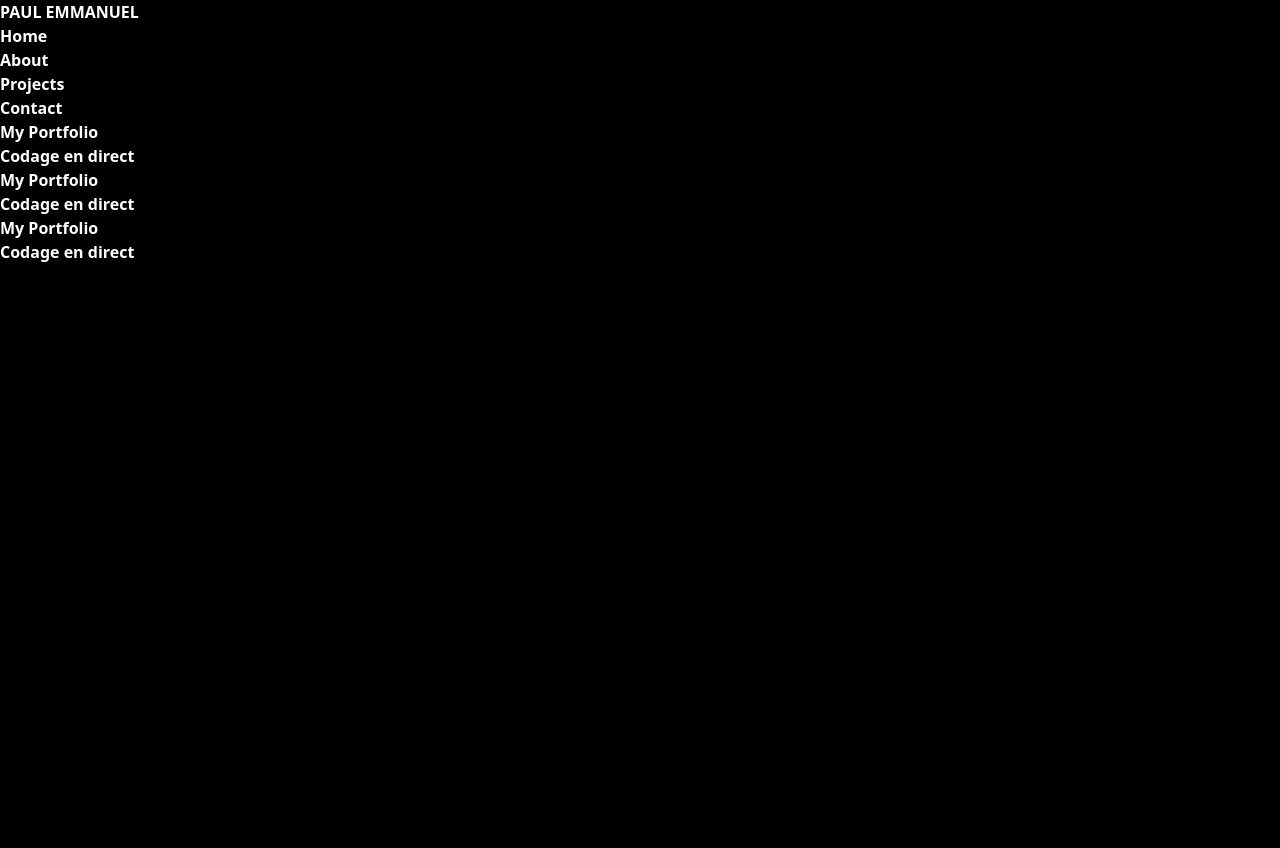
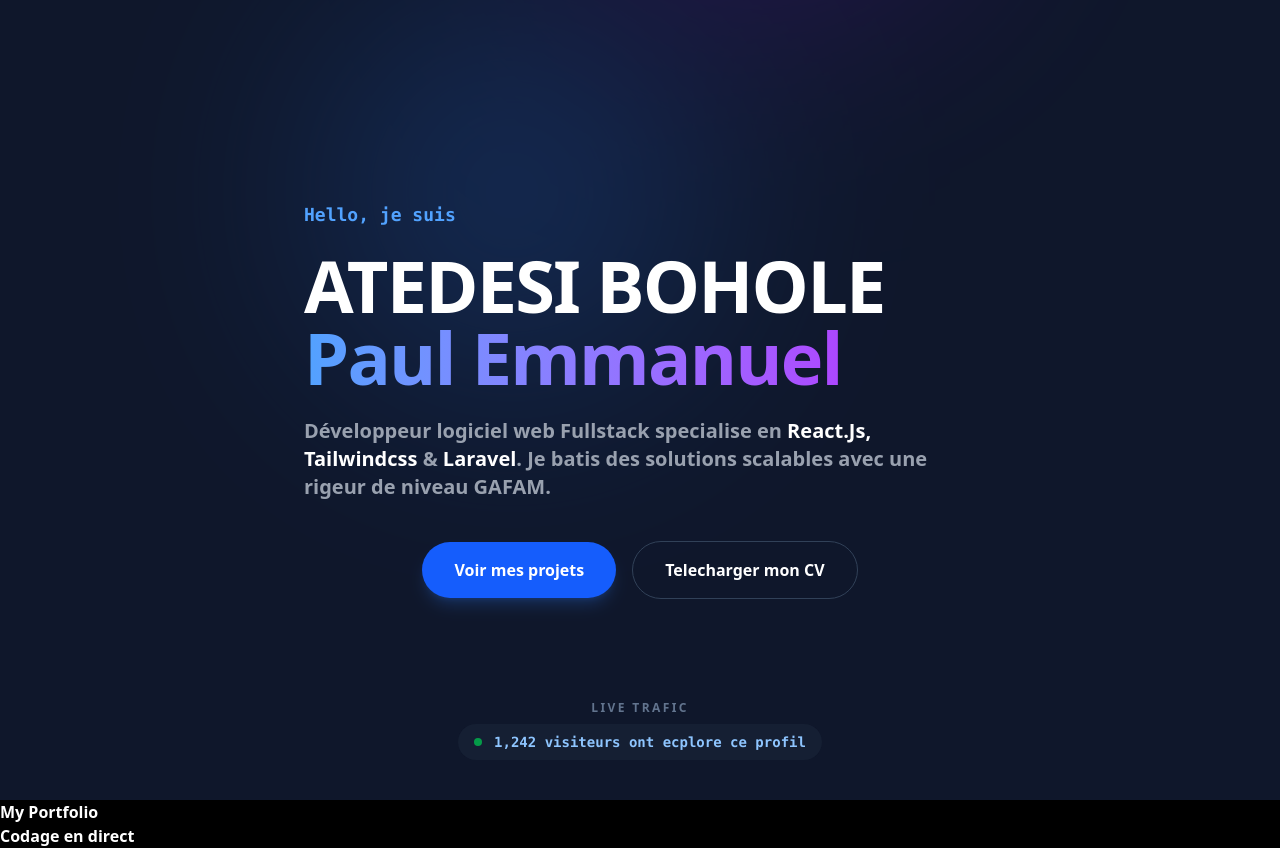
Before and after one commit to atedesi22/MyPortFolio, a React (Vite) app: page / in a window 1280 px wide. Before the commit the page ends 800 px from the top, so only its background shows below. Built offline with nearby package versions, Linux system fonts and the light colour scheme.

Commit message:
header section

```diff
--- a/package.json
+++ b/package.json
@@ -11,6 +11,7 @@
   },
   "dependencies": {
     "@tailwindcss/vite": "^4.1.18",
+    "framer-motion": "^12.29.2",
     "lucide-react": "^0.563.0",
     "react": "^19.2.0",
     "react-dom": "^19.2.0",
--- a/src/components/Header.jsx
+++ b/src/components/Header.jsx
@@ -0,0 +1,62 @@
+import { useEffect, useState } from "react"
+import {motion} from 'framer-motion';
+
+
+const Header = () => {
+    const [visitCount, setVisitCount] = useState(0);
+
+    useEffect(() => {
+        const savedVisits = localStorage.getItem('visitor_count') || 1240;
+        const newCount = parseInt(savedVisits) + 1;
+        setVisitCount(newCount);
+        localStorage.setItem('visitor_count', newCount);
+    }, [])
+
+    return(
+        <>
+            <section className="relative h-screen flex flex-col justify-center items-center  bg-slate-900 overflow-hidden ">
+                <div className="absolute top-0 left-0 w-full opacity-20 pointer-events-none">
+                    <div className="absolute top-1/4 left-1/4 w-96 h-96 bg-blue-500 rounded-full filter blur-[120px]"></div>
+                    <div className=" absolute bottom-1/4 right-1/4 w-96 h-96 bg-purple-600 rounded-full filter blur-[120px]"></div>
+                </div>
+
+                <motion.div
+                    initial ={{ opacity: 0, y:20 }}
+                        animate={{ opacity:1, y:0 }}
+                        transition={{ duration:0.8 }}
+                        className="z-10 tect-center p-4">
+                    <h2 className="text-blue-400 font-mono mb-5 text-lg">Hello, je suis</h2>
+                    <h1 className="text-5xl md:text-7xl font-bold mb-6 tracking-tight">ATEDESI BOHOLE <br/>
+                    <span className="text-transparent bg-clip-text bg-gradient-to-r from-blue-400 to-purple-500">Paul Emmanuel</span></h1>
+
+                    <p className="max-w-2xl mx-auto text-gray-400 text-lg md:text-xl mb-10">
+                        Développeur logiciel web Fullstack specialise en <span className="text-white">React.Js, Tailwindcss</span> & <span className="text-white"> Laravel</span>.
+                        Je batis des solutions scalables avec une rigeur de niveau GAFAM.
+                    </p>
+                    <div className="flex flex-col md:flex-row gap-4 justify-center items-center">
+                        <button className="px-8 py-4 bg-blue-600 hover:bg-blue-700 active:bg-blue-800 rounded-4xl font-semibold transition-all shadow-lg shadow-blue-500/20">Voir mes projets</button>
+                        <button className="px-8 py-4 border-slate-700 hover:bg-slate-800 active:bg-slate-800 border rounded-4xl font-semibold transition-all">Telecharger mon CV</button>
+                    </div>
+                </motion.div>
+
+                <motion.div
+                    initial={{ opacity:0 }}
+                    animate={{ opacity:1 }}
+                    transition={{ delay:1 }}
+                        className="absolute bottom-10 flex flex-col items-center">
+                    <span className=" text-xs uppercase tracking-[0.2em] text-slate-500 mb-2">Live trafic</span>
+                    <div className="bg-slate-800/50 backdrop-blur-md border- border-slate-700 px-4 py-2 rounded-full flex items-center gap-3">
+                    <div className="w-2 h-2 bg-green-500 rounded-full animate-pulse"></div>
+                        <span className="font-mono text-sm text-blue-300">
+                            {visitCount.toLocaleString()} visiteurs ont ecplore ce profil
+                        </span>
+                    </div>
+
+
+                </motion.div>
+            </section>
+        </>
+    )
+}
+
+export default Header;
--- a/src/pages/Home.jsx
+++ b/src/pages/Home.jsx
@@ -1,7 +1,7 @@
 import '../index.css'
 import Navbar from '../components/Navbar'
 // import MobileNavbar from '../components/MobileNavbar'
-// import Header from '../components/Header'
+import Header from '../components/Header'
 
 
 const Home = () =>
@@ -9,19 +9,11 @@ const Home = () =>
     return(
         <>
         <body className='bg-black text-white font-bold'>
-            <Navbar/>
-        {/* <MobileNavbar/>
-        <Header/> */}
+            {/* <Navbar/> */}
+        {/* <MobileNavbar/> */}
+            <Header/>
             <h1>My Portfolio</h1>
             <span>Codage en direct</span>
-            <h1>My Portfolio</h1>
-            <span>Codage en direct</span>
-            <h1>My Portfolio</h1>
-            <span>Codage en direct</span>
-
-
-
-
 
         </body>
 
```
Also changed, not shown: 1 other file (tests, documents, lock files or other folders).
